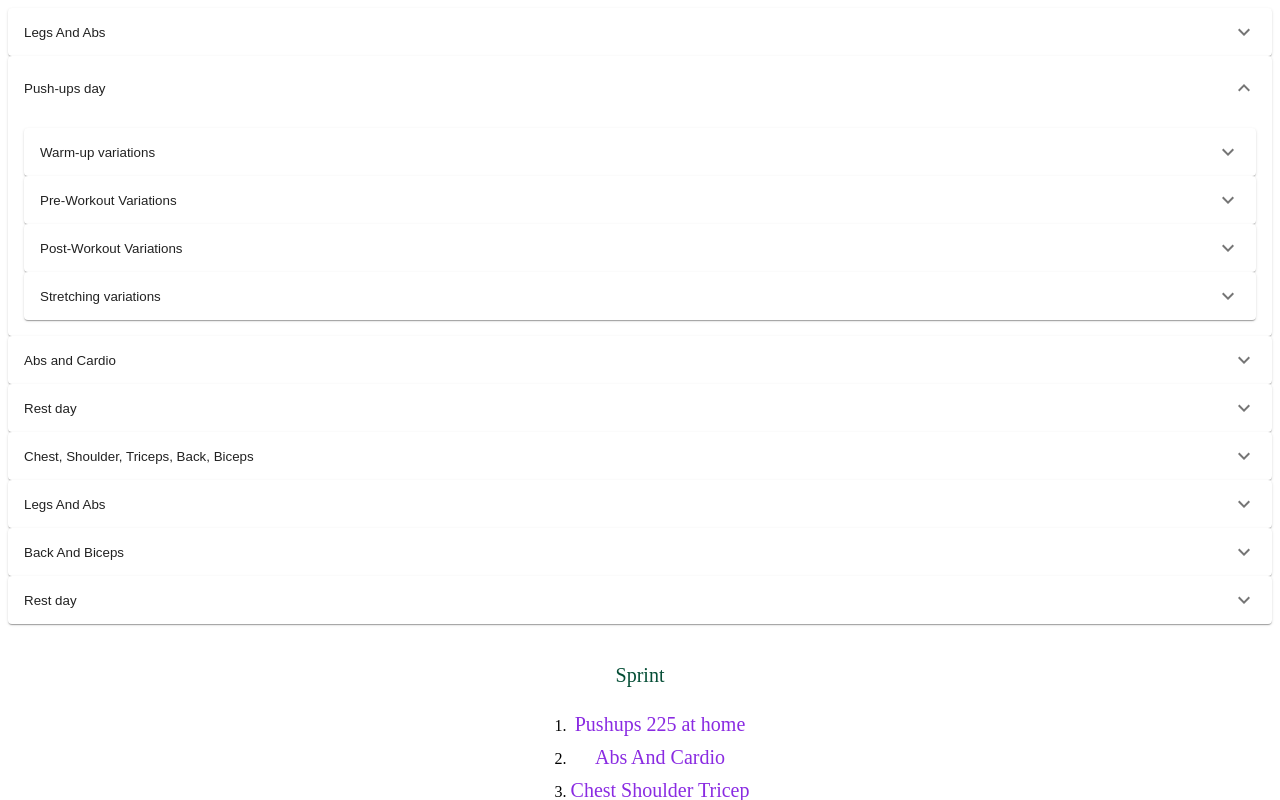
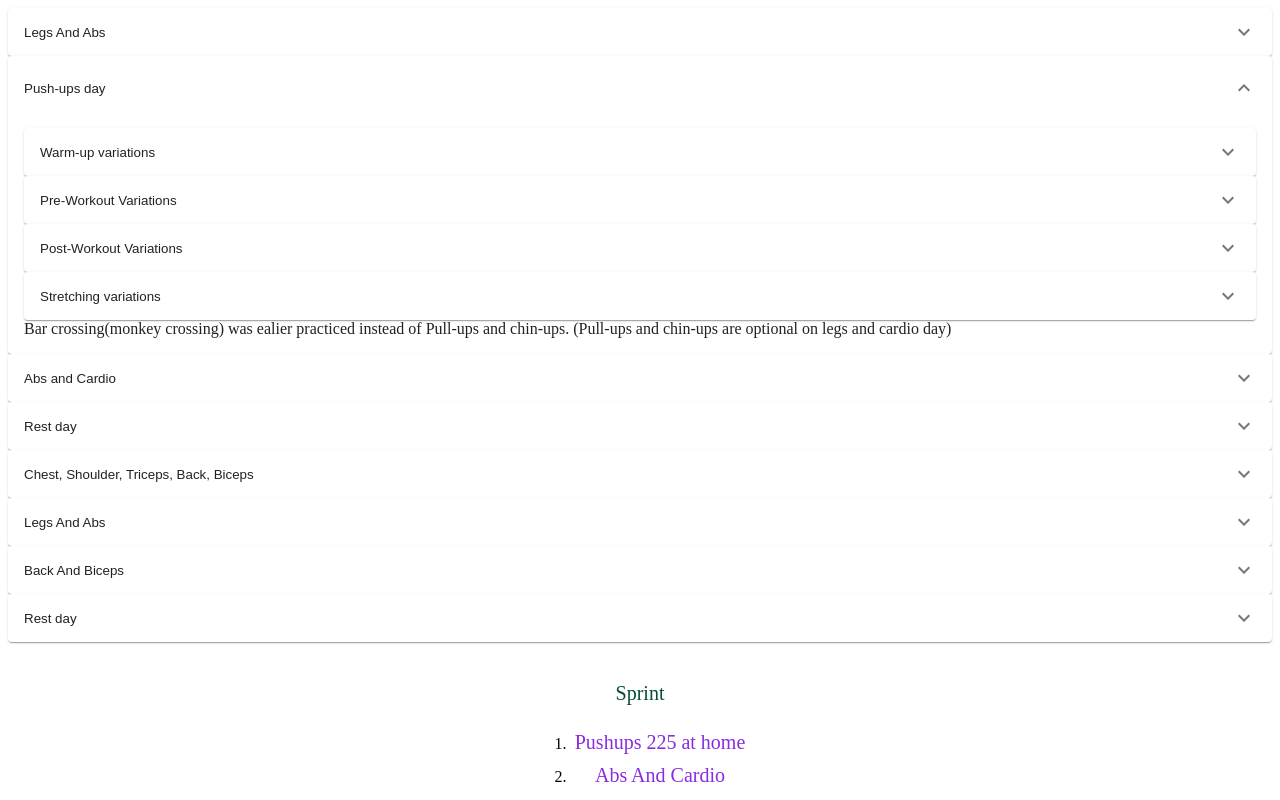
Before and after one commit to IlIIIlIIIlIlIlI/workout-plan, a React (Create React App) app: page / in a window 1280 px wide. Both pictures are taken after a click on the button "Push-ups day". Shown: the top 800 px of the page. Built offline with nearby package versions, Linux system fonts and the light colour scheme.

Commit message:
new changes

```diff
--- a/src/Split/Split.tsx
+++ b/src/Split/Split.tsx
@@ -190,6 +190,8 @@ function Split() {
                     </>
                   </GetAccordianated>
                 </div>
+
+                <div>{routine.note}</div>
               </AccordionDetails>
             </Accordion>
           </div>
```
